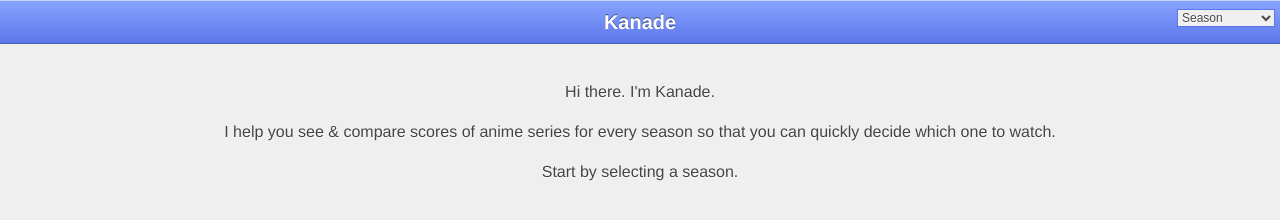
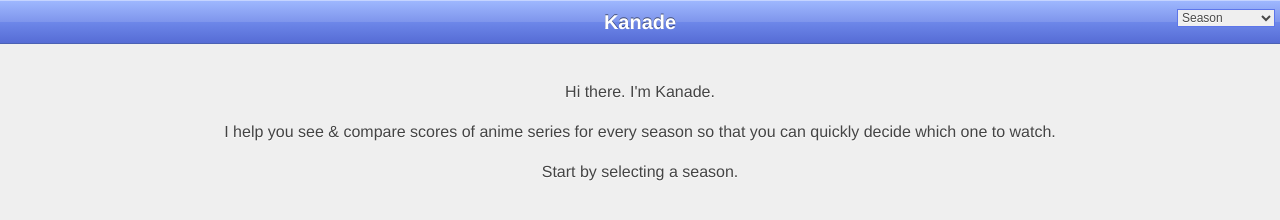
Before and after one commit to cheeaun/kanade, a plain HTML site: page index.html in a window 1280 px wide. Drawn offline with Linux system fonts and the light colour scheme.

Commit message:
Better gradients for header.

```diff
--- a/tenshi.css
+++ b/tenshi.css
@@ -17,13 +17,13 @@ body{
 }
 header{
 	color: #fff;
-	background-color: #86a4fe;
-	background-image: -webkit-gradient(linear, left top, left bottom, from(#86a4fe), to(#5d76ea)); /* Saf4+, Chrome */
-	background-image: -webkit-linear-gradient(top, #86a4fe, #5d76ea); /* Chrome 10+, Saf5.1+ */
-	background-image: -moz-linear-gradient(top, #86a4fe, #5d76ea); /* FF3.6 */
-	background-image: -ms-linear-gradient(top, #86a4fe, #5d76ea); /* IE10 */
-	background-image: -o-linear-gradient(top, #86a4fe, #5d76ea); /* Opera 11.10+ */
-	background-image: linear-gradient(top, #86a4fe, #5d76ea);
+	background-color: #6d87e9;
+	background-image: -webkit-gradient(linear, left top, left bottom, from(#9eb7fe), color-stop(.5, #7e95ec), color-stop(.51, #6d87e9), to(#566cd5)); /* Saf4+, Chrome */
+	background-image: -webkit-linear-gradient(top, #9eb7fe, #7e95ec 50%, #6d87e9 51%, #566cd5);
+	background-image: -moz-linear-gradient(top, #9eb7fe, #7e95ec 50%, #6d87e9 51%, #566cd5);
+	background-image: -ms-linear-gradient(top, #9eb7fe, #7e95ec 50%, #6d87e9 51%, #566cd5);
+	background-image: -o-linear-gradient(top, #9eb7fe, #7e95ec 50%, #6d87e9 51%, #566cd5);
+	background-image: linear-gradient(top, #9eb7fe, #7e95ec 50%, #6d87e9 51%, #566cd5);
 	line-height: 42px;
 	height: 42px;
 	border-top: 1px solid #c5d4ff;
```
Also changed, not shown: 1 other file.
